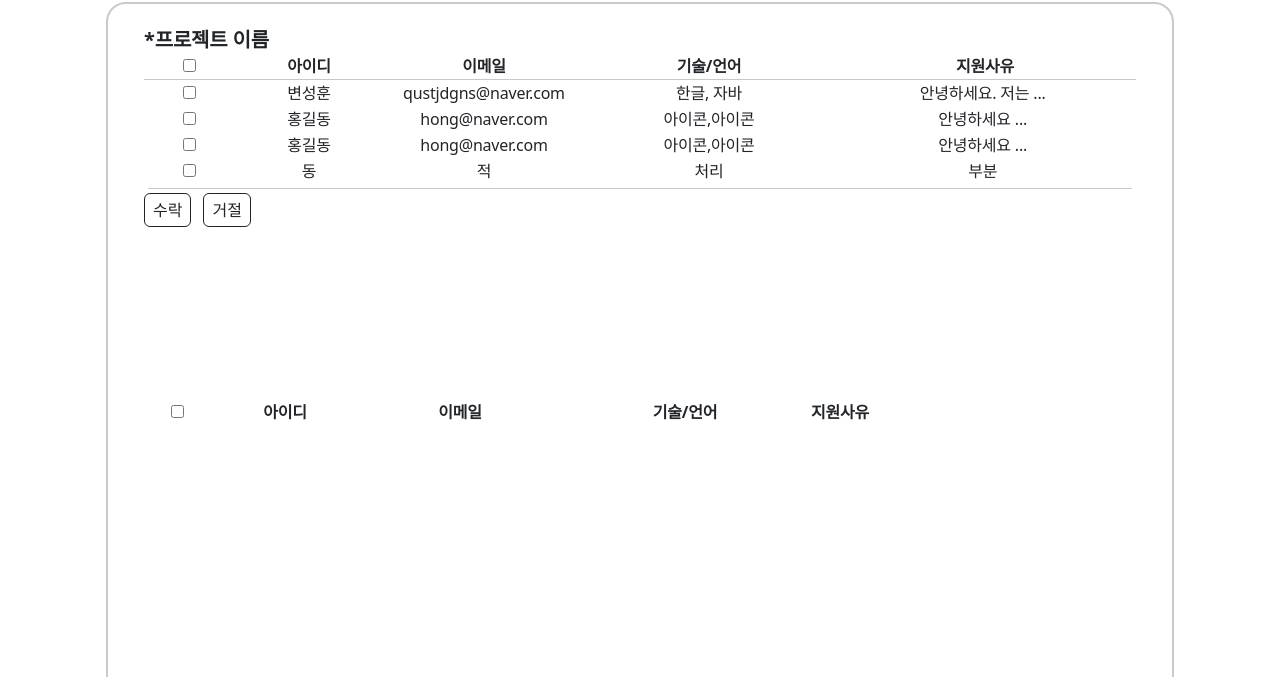
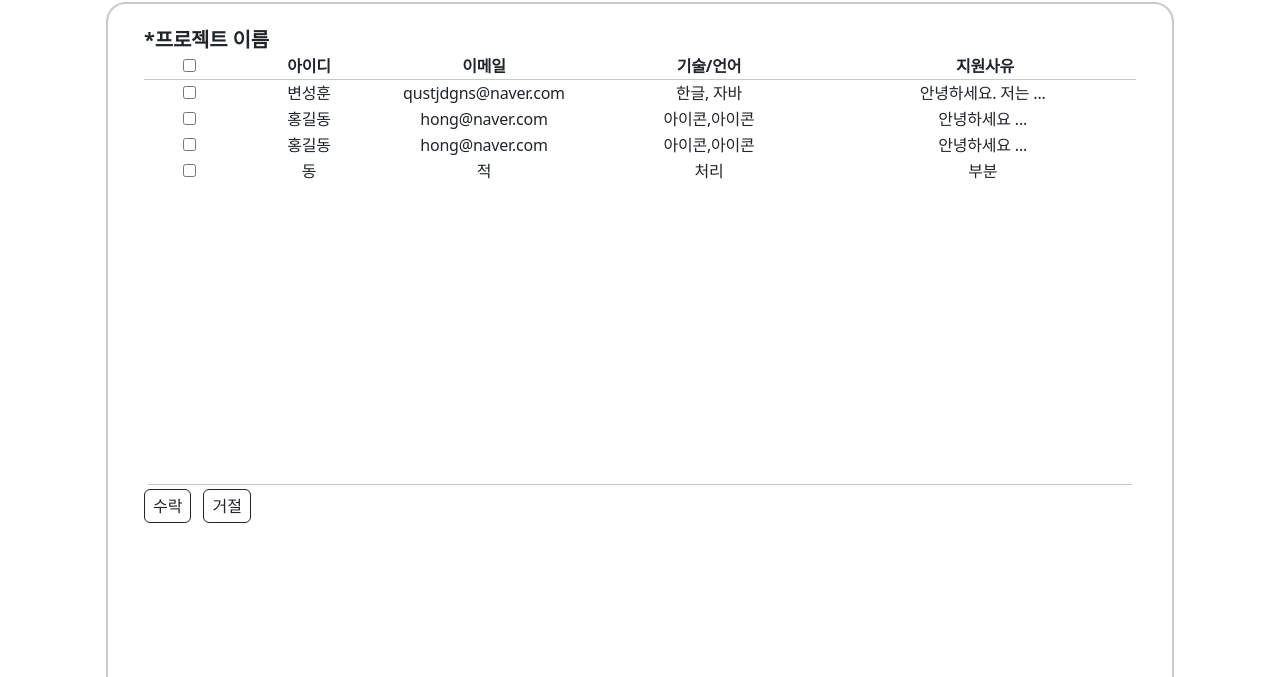
Before and after one commit to sunghunaaa/ProMe-front, a plain HTML site: page users_projectApplication.html in a window 1280 px wide. Shown: the part 606-1283 px from the top of the page. Drawn offline with nearby package versions, Linux system fonts and the light colour scheme.

Commit message:
프로젝트 지원자 관리 수정

```diff
--- a/css/custom.css
+++ b/css/custom.css
@@ -13,6 +13,9 @@
 }
 .td_column_apply {
   width: auto;
+}
+.div_height_table {
+  height: 400px;
 }
 
 /* users_projectApplication */
--- a/users_projectApplication.html
+++ b/users_projectApplication.html
@@ -111,6 +111,7 @@
                                     </tr>
                                 </table>
                                 <hr class="m-0" />
+                                <div class="div_height_table">
                                     <table width="100%" style="font-weight: 400;">
                                         <tr style="text-align: center;">
                                             <td align="center" class="td_column_check ">
@@ -150,15 +151,17 @@
                                             <td>
                                         </tr>
                                     </table>
+                                </div>
                                 <hr class="m-1" />
                                 <div class="pb-3">
                                     <button type="button" class="btn btn-outline-dark px-2 py-1">수락</button>
                                     <button type="button" class="btn btn-outline-dark px-2 py-1 mx-2">거절</button>
+
                                 </div>
                             </div>
                             <!-- 프로젝트 단위 end -->
                         </div>
-                        <div class="m-4 half">
+                        <div class="m-4 half" style="display: none;">
                             <table Style="border:1 solid #cacaca" width="100%">
                                 <tr style="text-align: center;">
                                     <td align="center" width="66">
```
Lines whose indentation alone changed are shown as unchanged.
